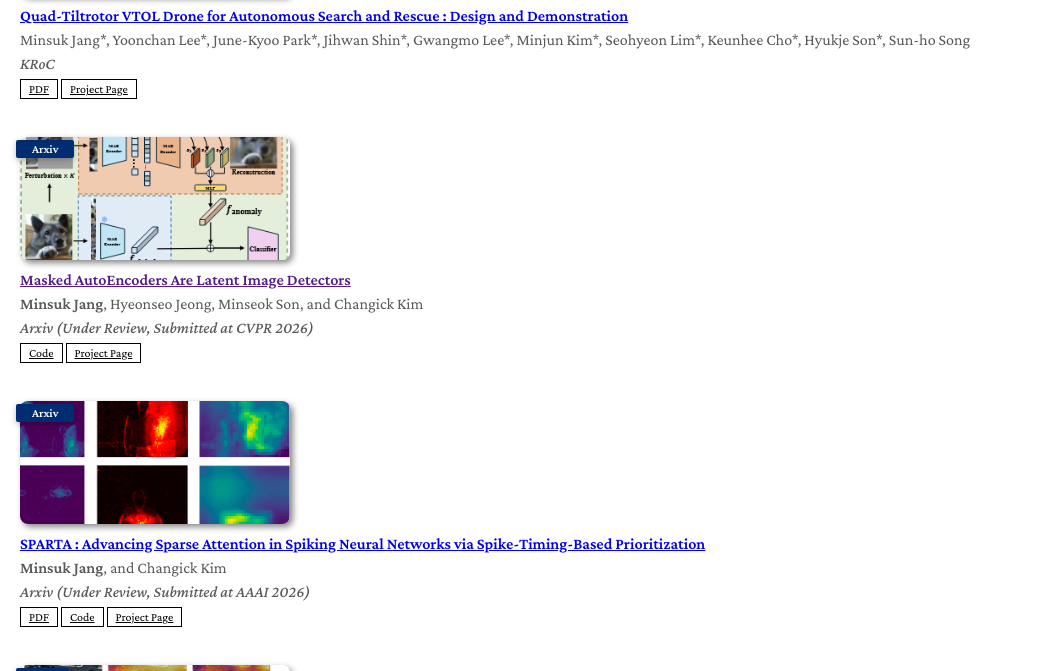
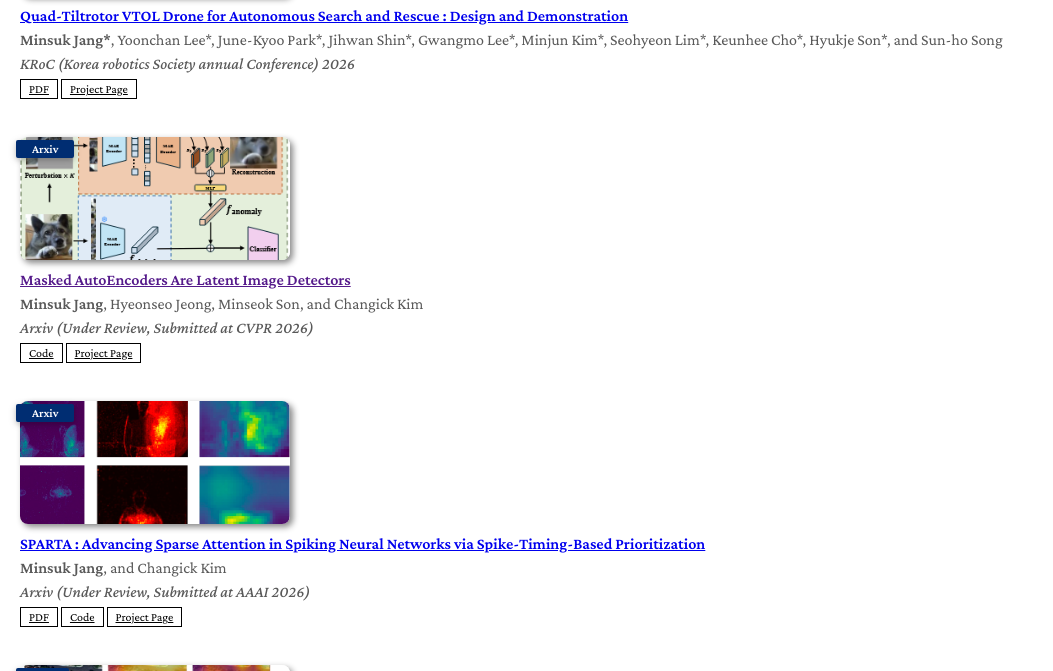
Before and after one commit to tersite1/tersite1.github.io, a Jekyll site: the page built from index.md, in a window 1280 px wide and 900 px high, scrolled down 2130 px, cut to the strip 229-900 px from the top of the window. Shown: the whole strip, without its empty margins (0-1053 px from the left). Built offline with Jekyll 4.4.1, drawn with Linux system fonts in a browser that asks for light colours; a style sheet for code colours, icons or effects is not loaded; our own code applies the rules of GitHub Pages for plain Markdown files.

Commit message:
Update publications.yml

```diff
--- a/_data/publications.yml
+++ b/_data/publications.yml
@@ -7,9 +7,9 @@ main:
 
 
   - title: "Quad-Tiltrotor VTOL Drone for Autonomous Search and Rescue : Design and Demonstration"
-    authors: Minsuk Jang*, Yoonchan Lee*, June-Kyoo Park*, Jihwan Shin*, Gwangmo Lee*, Minjun Kim*, Seohyeon Lim*, Keunhee Cho*, Hyukje Son*, Sun-ho Song
+    authors: <strong>Minsuk Jang*</strong>, Yoonchan Lee*, June-Kyoo Park*, Jihwan Shin*, Gwangmo Lee*, Minjun Kim*, Seohyeon Lim*, Keunhee Cho*, Hyukje Son*, and Sun-ho Song
     conference_short: KRoC
-    conference: KRoC
+    conference: KRoC (Korea robotics Society annual Conference) 2026
     image: ./assets/img/vtolpng
     pdf: https://github.com/user-attachments/files/25094264/vtol.pdf
     page: https://devcms2.yonsei.ac.kr/me/community/news.do?mode=view&articleNo=456983&article.offset=20&articleLimit=10
```
